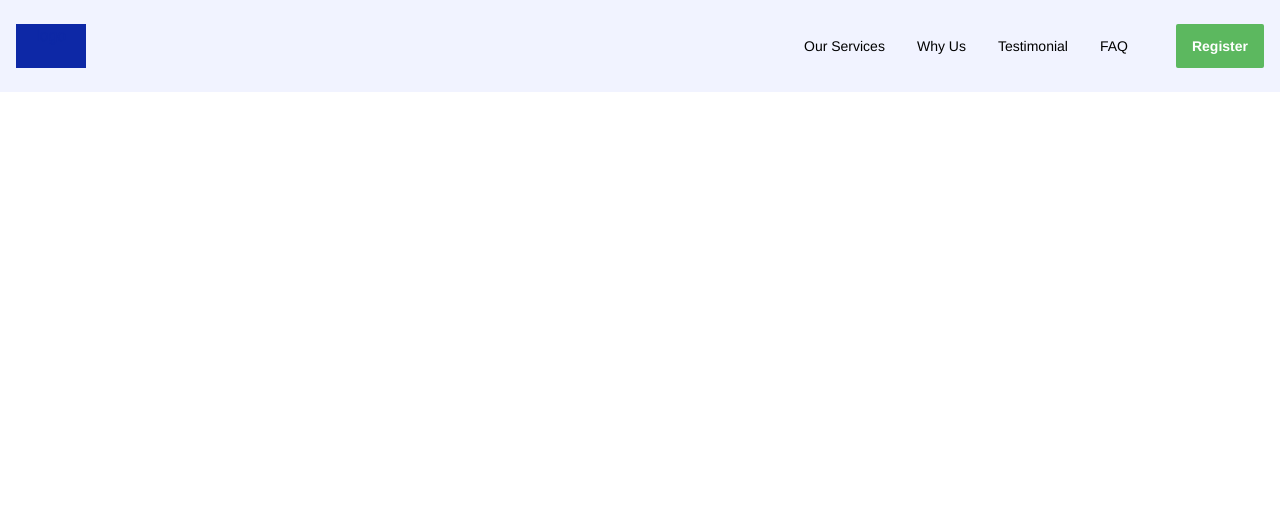
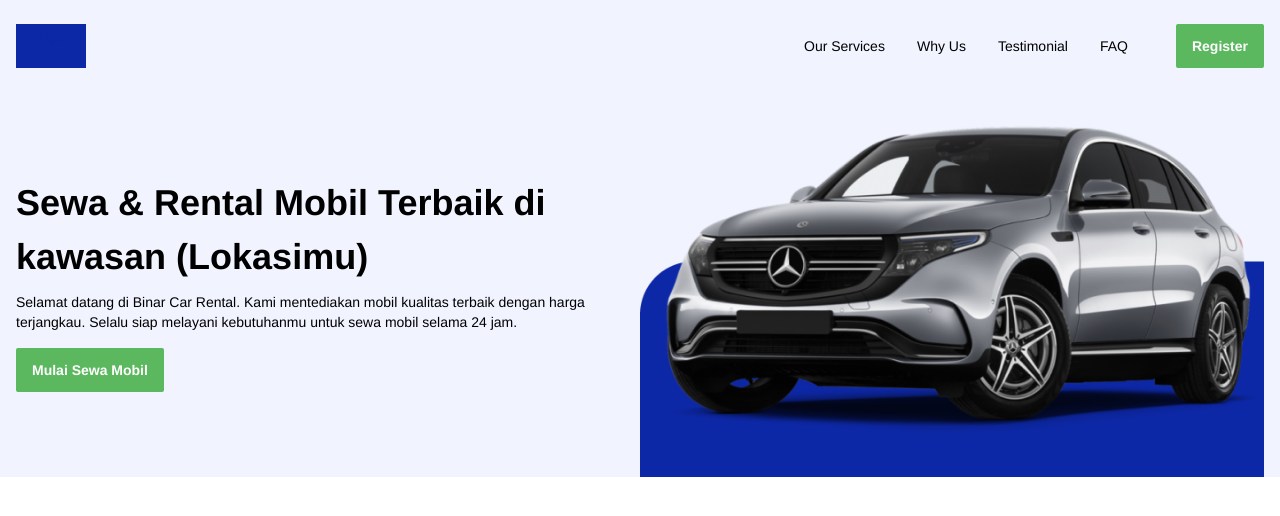
Before and after one commit to XisUndefined/24001117-synrgy7-muh-bcr-ch2, a website: page index.html in a window 1280 px wide. Drawn offline with Linux system fonts and the light colour scheme.

Commit message:
feat: add hero section

```diff
--- a/index.html
+++ b/index.html
@@ -43,6 +43,35 @@
         </nav>
       </div>
     </header>
+    <main>
+      <section id="home" class="flex w-full justify-center bg-[#f1f3ff]">
+        <div
+          class="container flex flex-wrap xl:flex-nowrap mt-[72px] md:mt-[92px] px-4 items-center"
+        >
+          <article class="xl:w-1/2">
+            <h1 class="text-4xl leading-normal font-bold my-2">
+              Sewa &amp; Rental Mobil Terbaik di kawasan (Lokasimu)
+            </h1>
+            <p class="text-sm font-light leading-5 my-2">
+              Selamat datang di Binar Car Rental. Kami mentediakan mobil
+              kualitas terbaik dengan harga terjangkau. Selalu siap melayani
+              kebutuhanmu untuk sewa mobil selama 24 jam.
+            </p>
+            <button
+              class="bg-limegreen-700 rounded-sm leading-5 px-4 py-3 text-white text-sm font-bold my-2"
+            >
+              Mulai Sewa Mobil
+            </button>
+          </article>
+          <div class="mt-6 w-full xl:w-1/2 flex justify-center items-center">
+            <img
+              src="./public/img/img_car.png"
+              alt="Mercedes EQC 300kW Edition"
+            />
+          </div>
+        </div>
+      </section>
+    </main>
     <script type="module" src="./public/js/script.js"></script>
   </body>
 </html>
```
Also changed, not shown: public/css/style.css, public/img/img_car.png (added).
